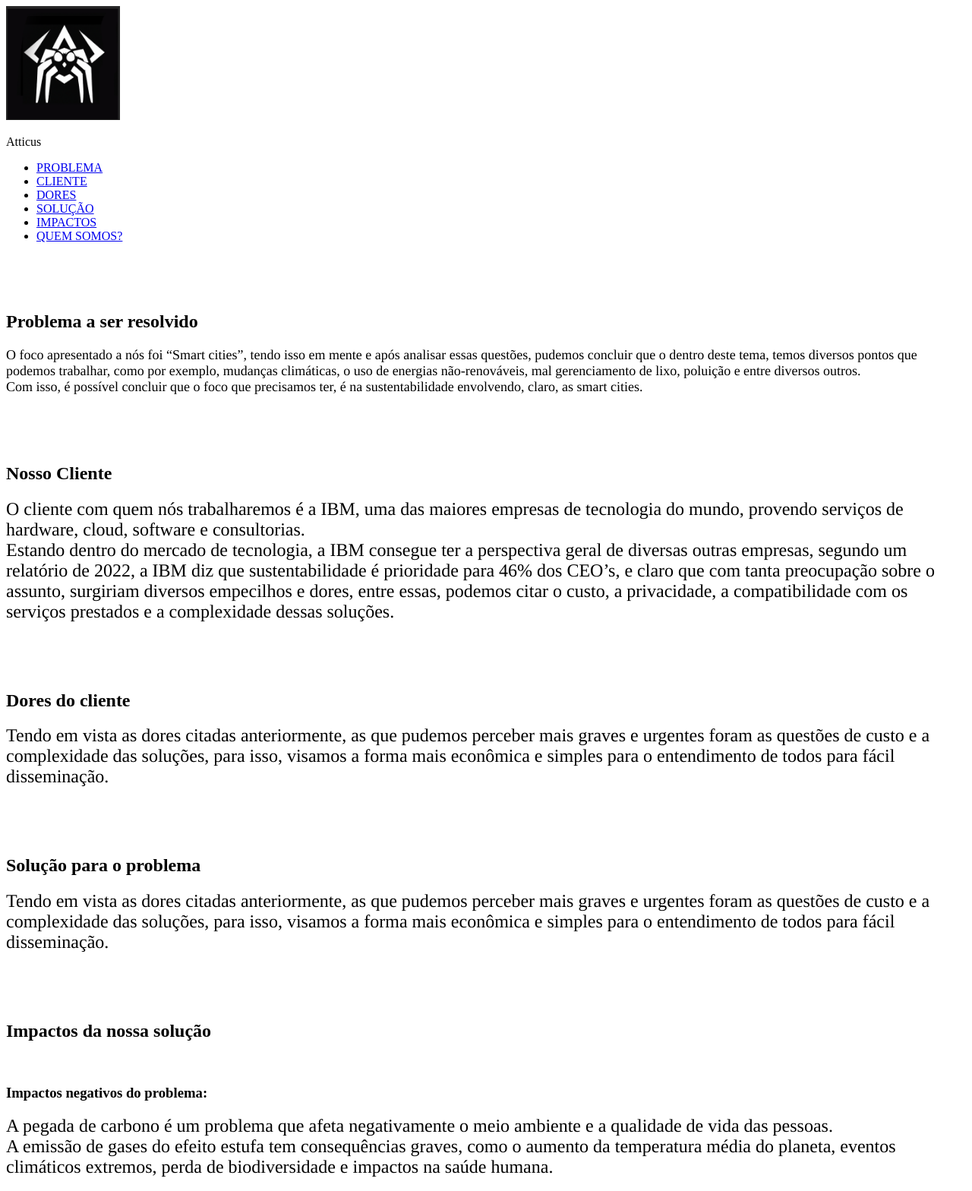
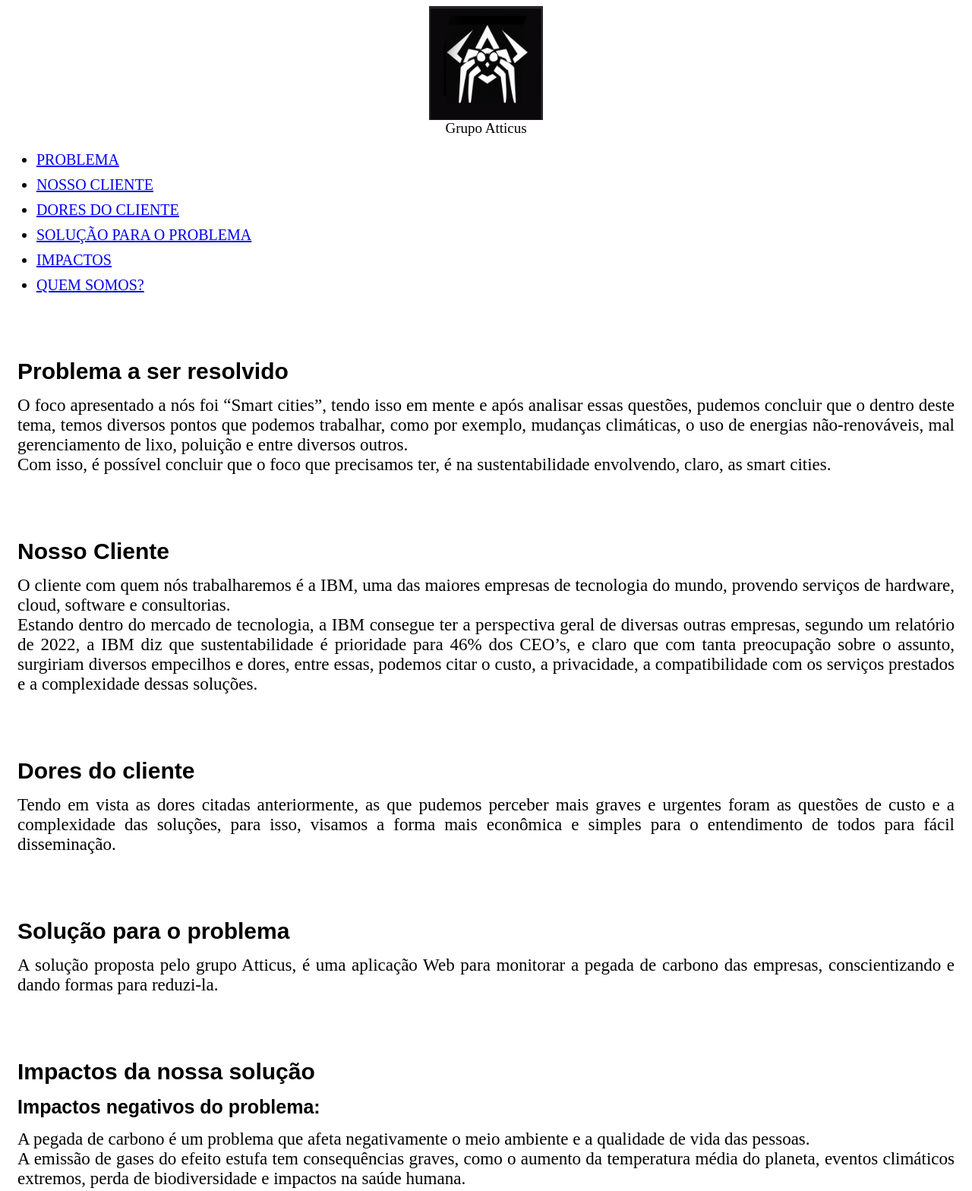
Before and after one commit to RodrigooL10/Sprint1e2-FrontEnd, a plain HTML site: page src/app/pages/pagina-principal.html in a window 1280 px wide. Shown: the top 1568 px of the page at 76% size. Drawn offline with Linux system fonts and the light colour scheme.

Commit message:
Segunda versão

```diff
--- /dev/null
+++ b/src/app/assets/css/styles.css
@@ -0,0 +1,36 @@
+li {
+    font-size: 20px;
+    margin-bottom: 10px;
+}
+
+.logo{
+    display: block;
+    margin: auto;
+    height: 150px;
+    width: 150px;
+}
+
+.logo_name{
+    font-size: 19px;
+    text-align: center;
+    margin-top: 0px;
+}
+
+.subtitulo {
+    font-size: 30px;
+    font-family: Arial;
+    font-weight: bold;
+    margin: 15px;
+}
+
+.subtitulo1 {
+    font-size: 25px;
+    font-family: Arial;
+    margin: 15px;
+}
+
+.text_column {
+    font-size: 23px;
+    text-align: justify;
+    margin: 15px;
+}
--- a/src/app/pages/pagina-principal.html
+++ b/src/app/pages/pagina-principal.html
@@ -5,22 +5,22 @@
 <meta http-equiv="X-UA-Compatible" content="IE=edge">
 <meta name="viewport" content="width=device-width, initial-scale=1">
 <title>Página Principal</title>
+<link rel="stylesheet" type="text/css" href="../assets/css/styles.css">
 </head>
 <body>
 <!-- Main Container -->
 <div class="container">
   <!-- Navigation -->
-  <header> <a href="">
-    <img src="../assets/imagens/Atticus.jpg" height="150" width="150">
-    </a>
-    <p class="logo">Atticus</p>
+  <header>
+    <img class="logo" src="../assets/imagens/Atticus.jpg">
+    <p class="logo_name">Grupo Atticus</p>
 
     <nav>
       <ul>
         <li><a href="#problema">PROBLEMA</a></li>
-        <li><a href="#cliente">CLIENTE</a></li>
-        <li><a href="#dores">DORES</a></li>
-        <li><a href="#solucao">SOLUÇÃO</a></li>
+        <li><a href="#cliente">NOSSO CLIENTE</a></li>
+        <li><a href="#dores">DORES DO CLIENTE</a></li>
+        <li><a href="#solucao">SOLUÇÃO PARA O PROBLEMA</a></li>
         <li><a href="#impactos">IMPACTOS</a></li>
         <li><a href="#quemsomos">QUEM SOMOS?</a></li>
       </ul>
@@ -31,11 +31,11 @@
   <!-- Problema Section -->
   <section class="problema" id="problema">
     <h2 class="subtitulo">Problema a ser resolvido</h2>
-    <p class="text_column"><font size="4" face="Times">O foco apresentado a nós foi “Smart cities”,
+    <p class="text_column">O foco apresentado a nós foi “Smart cities”,
       tendo isso em mente e após analisar essas questões, pudemos concluir que o dentro deste tema,
       temos diversos pontos que podemos trabalhar, como por exemplo, mudanças climáticas,
       o uso de energias não-renováveis, mal gerenciamento de lixo, poluição e entre diversos outros.
-    <br>Com isso, é possível concluir que o foco que precisamos ter, é na sustentabilidade envolvendo, claro, as smart cities.</font></p>
+    <br>Com isso, é possível concluir que o foco que precisamos ter, é na sustentabilidade envolvendo, claro, as smart cities.</p>
   </section>
 
   <br><br><br>
@@ -44,19 +44,20 @@
   <!-- Cliente Section -->
   <section class="cliente" id="cliente">
     <h2 class="subtitulo">Nosso Cliente</h2>
-    <p class="text_column"><font size="5" face="Times">O cliente com quem nós trabalharemos é a IBM, uma das maiores empresas de tecnologia do mundo, provendo serviços de hardware, cloud, software e consultorias.
+    <p class="text_column">O cliente com quem nós trabalharemos é a IBM, uma das maiores empresas de tecnologia do mundo, provendo serviços de hardware, cloud, software e consultorias.
       <br>Estando dentro do mercado de tecnologia, a IBM consegue ter a perspectiva geral de diversas outras empresas, segundo um relatório de 2022,
       a IBM diz que sustentabilidade é prioridade para 46% dos CEO’s, e claro que com tanta preocupação sobre o assunto, surgiriam diversos empecilhos e dores, entre essas, podemos citar o custo,
-      a privacidade, a compatibilidade com os serviços prestados e a complexidade dessas soluções.</font></p>
-  </section>
+      a privacidade, a compatibilidade com os serviços prestados e a complexidade dessas soluções.</p>
+
+    </section>
 
   <br><br><br>
 
   <!-- Dores Section -->
   <section class="dores" id="dores">
     <h2 class="subtitulo">Dores do cliente</h2>
-    <p class="text_column"><font size="5" face="Times">Tendo em vista as dores citadas anteriormente, as que pudemos perceber mais graves e urgentes foram as questões de custo e a complexidade das soluções,
-      para isso, visamos a forma mais econômica e simples para o entendimento de todos para fácil disseminação. </font></p>
+    <p class="text_column">Tendo em vista as dores citadas anteriormente, as que pudemos perceber mais graves e urgentes foram as questões de custo e a complexidade das soluções,
+      para isso, visamos a forma mais econômica e simples para o entendimento de todos para fácil disseminação.</p>
   </section>
 
   <br><br><br>
@@ -64,8 +65,7 @@
   <!-- Solução Section -->
   <section class="solucao" id="solucao">
     <h2 class="subtitulo">Solução para o problema</h2>
-    <p class="text_column"><font size="5" face="Times">Tendo em vista as dores citadas anteriormente, as que pudemos perceber mais graves e urgentes foram as questões de custo e a complexidade das soluções,
-      para isso, visamos a forma mais econômica e simples para o entendimento de todos para fácil disseminação. </font></p>
+    <p class="text_column">A solução proposta pelo grupo Atticus, é uma aplicação Web para monitorar a pegada de carbono das empresas, conscientizando e dando formas para reduzi-la.</p>
   </section>
 
   <br><br><br>
@@ -73,25 +73,26 @@
   <!-- Impactos Section -->
   <section class="impactos" id="impactos">
     <h2 class="subtitulo">Impactos da nossa solução</h2>
-    <br>
     <h3 class="subtitulo1">Impactos negativos do problema:</h3>
-    <p class="text_column"><font size="5" face="Times">A pegada de carbono é um problema que afeta negativamente o meio ambiente e a qualidade de vida das pessoas.
+    <p class="text_column">A pegada de carbono é um problema que afeta negativamente o meio ambiente e a qualidade de vida das pessoas.
       <br>A emissão de gases do efeito estufa tem consequências graves, como o aumento da temperatura média do planeta, eventos climáticos extremos,
-      perda de biodiversidade e impactos na saúde humana.</font></p>
+      perda de biodiversidade e impactos na saúde humana.</p>
     <br>
     <h3 class="subtitulo1">Impactos positivos com a nossa solução:</h3>
-    <p class="text_column"><font size="5" face="Times">Ao promover a mudança de comportamento das pessoas, a nossa aplicação web contribuirá para a redução das emissões de gases do efeito estufa,
+    <p class="text_column">Ao promover a mudança de comportamento das pessoas, a nossa aplicação web contribuirá para a redução das emissões de gases do efeito estufa,
       o que é fundamental para mitigar as mudanças climáticas.
       <br>Além disso, a nossa solução pode estimular a economia verde, criando oportunidades de negócios e empregos no setor de tecnologias limpas e sustentáveis.
-      <br>A conscientização sobre a pegada de carbono também pode levar à economia de recursos naturais, como água e energia, reduzindo o impacto ambiental das atividades humanas.</font></p>
+      <br>A conscientização sobre a pegada de carbono também pode levar à economia de recursos naturais, como água e energia, reduzindo o impacto ambiental das atividades humanas.</p>
     </section>
 
     <br><br><br>
 
     <!-- Quem somos Section -->
     <section class="quemsomos" id="quemsomos">
-      <h2 class="hidden">Quem somos?</h2>
-      <h3>Integrantes Grupo Atticus:</h3>
+      <h2 class="subtitulo">Quem somos?</h2>
+      <p class="text_column">Somos o grupo Atticus, uma equipe de desenvolvedores que juntos estamos desenvolvendo uma solução que mitigue a pegada de carbono. </p>
+      <br>
+      <h3 class="subtitulo1">Integrantes do Grupo Atticus:</h3>
         <ul>
           <li><h4>Eduardo Santos de Abreu - RM98457</li>
           <li><h4>Guilherme Dejúlio Milheiro - RM550295</h4></li>
@@ -105,7 +106,7 @@
   <!-- Footer -->
   <footer>
     <!-- Copyrights Section -->
-    <div class="copyright">&copy;2023 - <strong>Atticus</strong></div>
+    <div>&copy;2023 - <strong>Grupo Atticus</strong></div>
   </div>
 </footer>
 
```
Also changed, not shown: src/index.html (+14 -0 lines).
